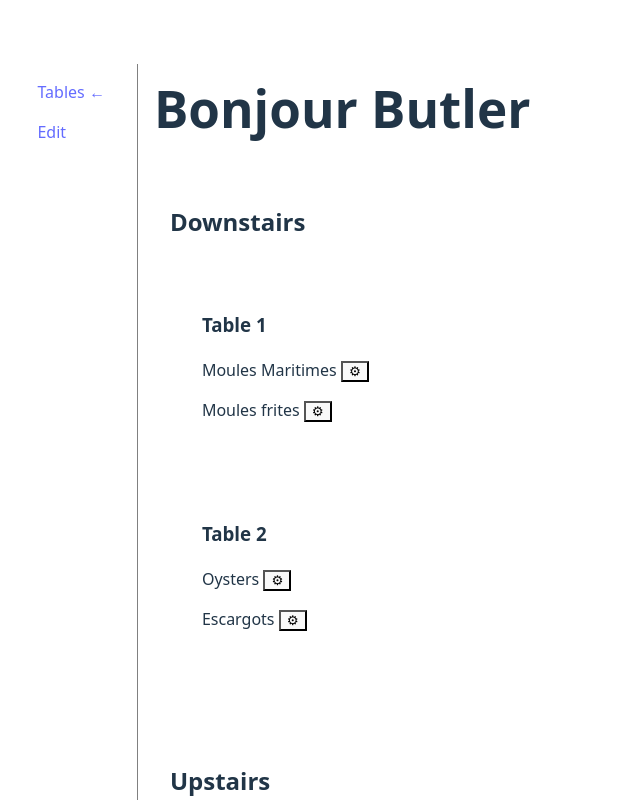
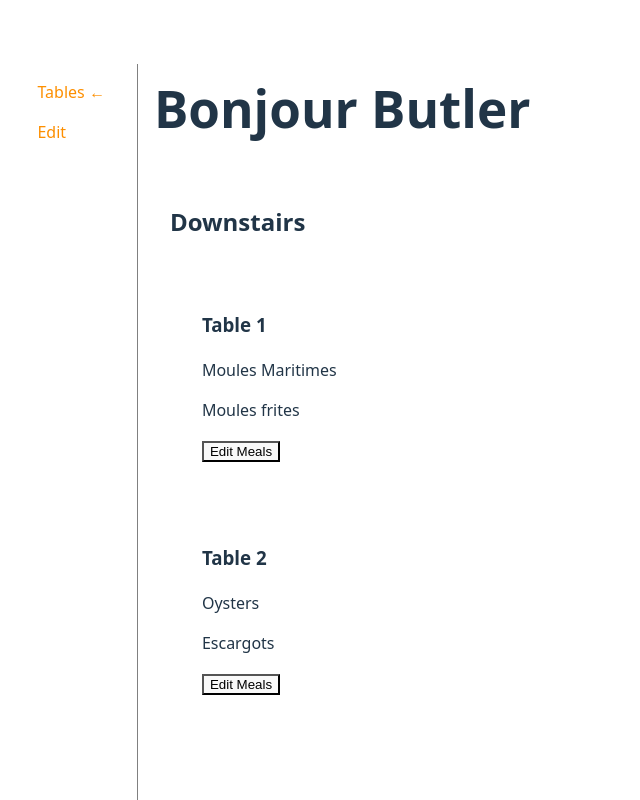
Before and after one commit to mattelaere/web4__maitredhotel__ishamattelaere, a React (Vite) app: page /#/ in a window 1280 px wide. Shown: the top 800 px of the page, without its empty margins (0-640 px from the left). Built offline with nearby package versions, Linux system fonts and the light colour scheme.

Commit message:
Removing meal.jsx + using checkboxes for meals instead

```diff
--- a/src/App.css
+++ b/src/App.css
@@ -11,12 +11,8 @@
   will-change: filter;
   transition: filter 300ms;
 }
-.logo:hover {
-  filter: drop-shadow(0 0 2em #646cffaa);
-}
-.logo.react:hover {
-  filter: drop-shadow(0 0 2em #61dafbaa);
-}
+
+
 
 @keyframes logo-spin {
   from {
--- a/src/App.jsx
+++ b/src/App.jsx
@@ -8,25 +8,25 @@ import Room from "./components/Room";
 function App() {
   const [restaurant, setRestaurant] = useState(initialRestaurant);
 
-  const handleMealTableChange = (employeeId, teamId) => {
+  const toggleMealOnTable = (mealId, tableId) => {
     const tmpRestaurant = structuredClone(restaurant);
-    removeMealFromTable(employeeId, tmpRestaurant.tables);
-    addMealToTable(employeeId, teamId, tmpRestaurant.tables);
+    const table = tmpRestaurant.tables[tableId];
+
+
+    const mealIndex = table.mealIds.indexOf(mealId);
+
+    if (mealIndex !== -1) {
+
+      table.mealIds.splice(mealIndex, 1);
+    } else {
+      table.mealIds.push(mealId);
+    }
+
     setRestaurant(tmpRestaurant);
   };
 
-  const removeMealFromTable = (mealId, tables) => {
-    Object.values(tables).forEach((table) => {
-      const index = table.mealIds.indexOf(mealId);
-      if (index !== -1) {
-        table.mealIds.splice(index, 1);
-      }
-    });
-  };
 
-  const addMealToTable = (mealId, tableId, tables) => {
-    tables[tableId].mealIds.push(mealId);
-  };
+
 
 
   return (
@@ -64,11 +64,11 @@ function App() {
                     room={room}
                     allTables={restaurant.tables}
                     allMeals={restaurant.meals}
-                    onMealTableChange={handleMealTableChange}
+                    toggleMealOnTable={toggleMealOnTable}
                   />
                 ))}
               </section>
-              {/* <pre>{JSON.stringify(restaurant, null, 2)}</pre> */}
+
             </div>
 
           </div>
--- a/src/components/Meal.jsx
+++ /dev/null
@@ -1,37 +0,0 @@
-import { useState } from "react";
-
-const Meal = ({ id, name, allTables, currentTableId, onTableChange }) => {
-    const [isEditMode, setIsEditMode] = useState(false);
-    return (
-        <li>
-            {name}{" "}
-            {isEditMode ? (
-                <TableSelector
-                    tables={allTables}
-                    selectedTableId={currentTableId}
-                    onTableChange={(tableId) => onTableChange(id, tableId)}
-                />
-            ) : (
-                <button onClick={() => setIsEditMode(true)}>⚙︎</button>
-            )}
-        </li>
-    );
-};
-
-
-const TableSelector = ({ tables, selectedTableId, onTableChange }) => {
-    return (
-        <select
-            defaultValue={selectedTableId}
-            onChange={(e) => onTableChange(parseInt(e.target.value, 10))}
-        >
-            {Object.values(tables).map((table) => (
-                <option key={table.id} value={table.id}>
-                    {table.name}
-                </option>
-            ))}
-        </select>
-    );
-};
-
-export default Meal;
--- a/src/components/Room.jsx
+++ b/src/components/Room.jsx
@@ -4,7 +4,7 @@ const Room = ({
     room,
     allTables,
     allMeals,
-    onMealTableChange,
+    toggleMealOnTable,
 }) => {
     return (
         <article>
@@ -16,7 +16,7 @@ const Room = ({
                     {...allTables[tableId]}
                     allTables={allTables}
                     allMeals={allMeals}
-                    onMealTableChange={onMealTableChange}
+                    toggleMealOnTable={toggleMealOnTable}
                 />
             ))}
         </article>
--- a/src/components/Table.jsx
+++ b/src/components/Table.jsx
@@ -1,59 +1,57 @@
-// const Tables = () => {
-//   return (
-//     <div className="tables">
-//       <div>
-//         <h2>Table 1</h2>
-//         <p id="status">Status: Reserved</p>
-//       </div>
-//       <div>
-//         <h2>Table 2</h2>
-//         <p id="status">Status: Free</p>
-//       </div>
-//       <div>
-//         <h2>Table 3</h2>
-//         <p id="status">Status: Reserved</p>
-//       </div>
-//       <div>
-//         <h2>Table 4</h2>
-//         <p id="status">Status: Reserved</p>
-//       </div>
-//     </div>
-//   );
-// };
 
-// export default Tables;
+import { useState } from "react";
 
-
-import Meal from "./Meal";
 
 const Table = ({
   id,
   name,
   mealIds,
-  allTables,
   allMeals,
-  onMealTableChange,
+  toggleMealOnTable,
 }) => {
+
+  const [isEditMode, setIsEditMode] = useState(false);
+
   return (
     <article>
       <h3>{name}</h3>
       {mealIds.length === 0 ? (
-        <p>No employees in this team</p>
+        <p>No meals on this table</p>
       ) : (
-        <ul>
-          {mealIds.map((mealId) => (
-            <Meal
-              key={mealId}
-              {...allMeals[mealId]}
-              allTables={allTables}
-              currentTableId={id}
-              onTableChange={onMealTableChange}
-            />
-          ))}
-        </ul>
+          <ul>
+            {mealIds.map((mealId) => (
+              <li key={mealId}>{allMeals[mealId].name}</li>
+            ))}
+          </ul>
+      )}
+      {isEditMode ? (
+        <MealSelector
+          allMeals={allMeals}
+          selectedMealIds={mealIds}
+          onMealToggle={(mealId) => toggleMealOnTable(mealId, id)}
+        />
+      ) : (
+        <button onClick={() => setIsEditMode(true)}>Edit Meals</button>
       )}
     </article>
   );
 };
 
+const MealSelector = ({ allMeals, selectedMealIds, onMealToggle }) => {
+  return (
+    <div>
+      {Object.values(allMeals).map((meal) => (
+        <label key={meal.id}>
+          <input
+            type="checkbox"
+            checked={selectedMealIds.includes(meal.id)}
+            onChange={() => onMealToggle(meal.id)}
+          />
+          {meal.name}
+        </label>
+      ))}
+    </div>
+  );
+};
+
 export default Table;
--- a/src/index.css
+++ b/src/index.css
@@ -15,11 +15,11 @@
 
 a {
   font-weight: 500;
-  color: #646cff;
+  color: #fd8f00;
   text-decoration: inherit;
 }
 a:hover {
-  color: #535bf2;
+  color: #fece0c;
 }
 
 body {
@@ -60,7 +60,7 @@ button:focus-visible {
     background-color: #ffffff;
   }
   a:hover {
-    color: #747bff;
+    color: #ffcf20aa;
   }
   button {
     background-color: #f9f9f9;
```
